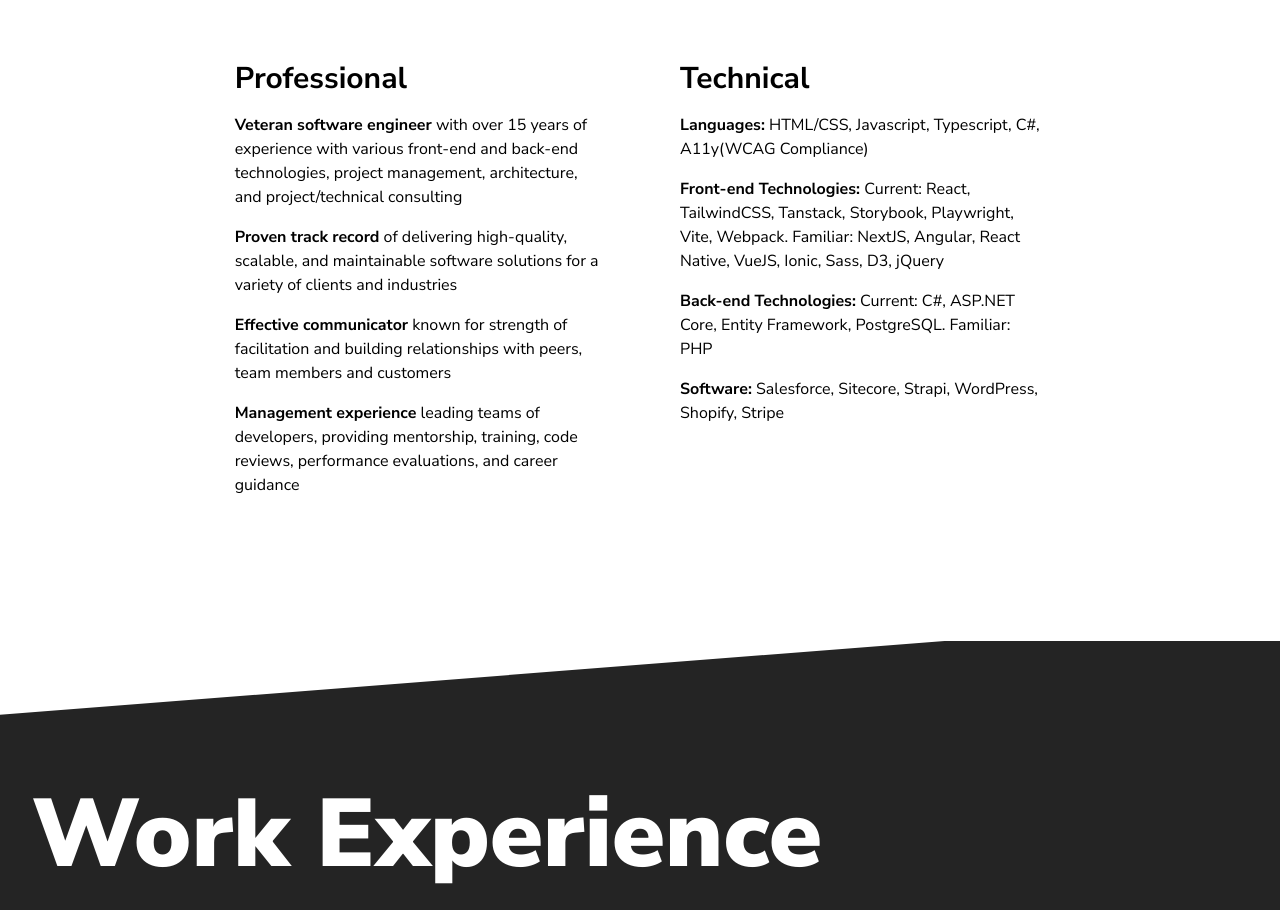
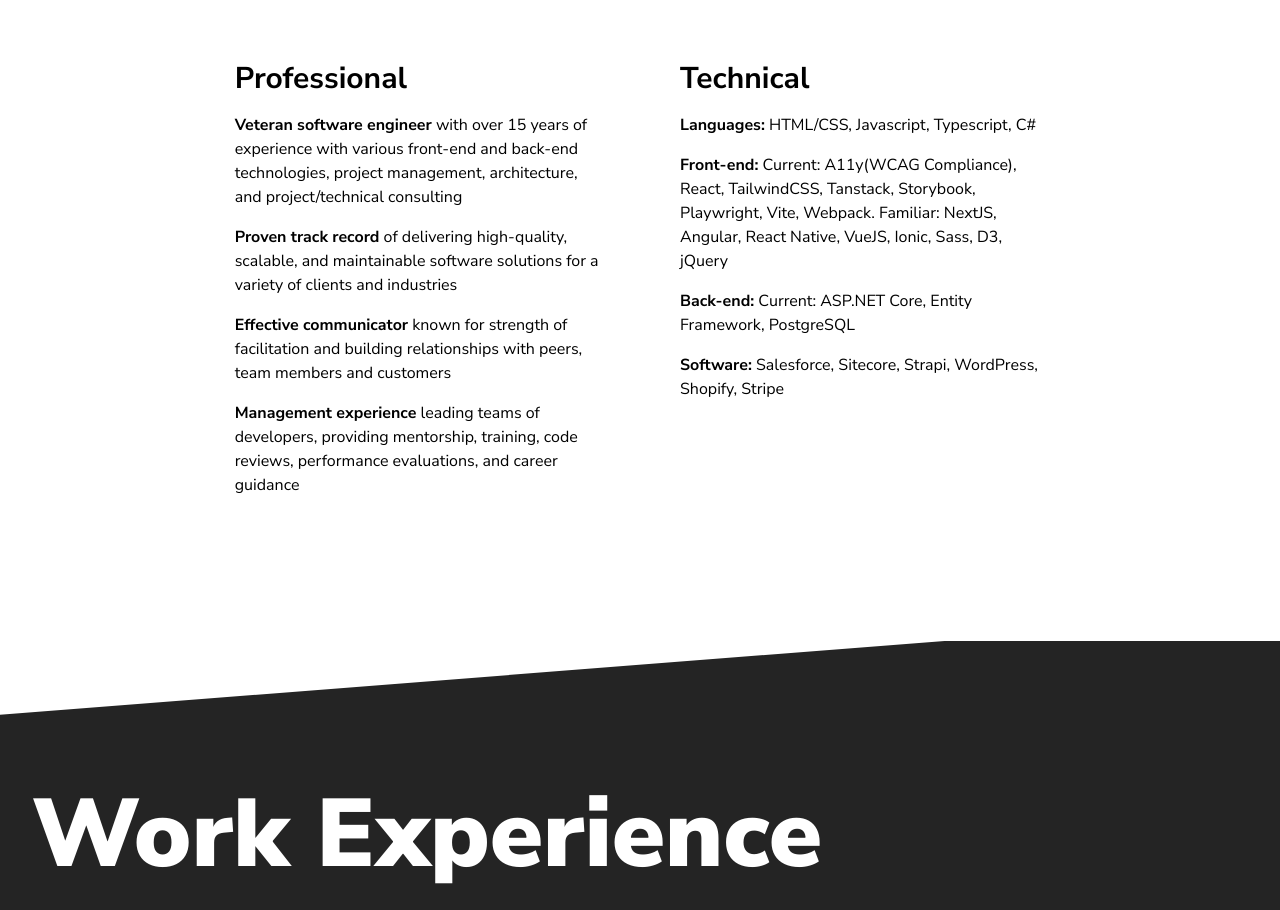
Before and after one commit to justindmyers/justindmyers.com, a website built with Parcel: page src/index.html in a window 1280 px wide. Shown: the part 1048-1958 px from the top of the page. Built offline with nearby package versions, Linux system fonts and the light colour scheme.

Commit message:
Update skills section

```diff
--- a/src/index.html
+++ b/src/index.html
@@ -118,20 +118,19 @@
 
 								<ul>
 									<li>
-										<p><strong>Languages:</strong> HTML/CSS, Javascript, Typescript, C#, A11y(WCAG Compliance)</p>
+										<p><strong>Languages:</strong> HTML/CSS, Javascript, Typescript, C#</p>
 									</li>
 
 									<li>
 										<p>
-											<strong>Front-end Technologies:</strong> Current: React, TailwindCSS, Tanstack, Storybook,
+											<strong>Front-end:</strong> Current: A11y(WCAG Compliance), React, TailwindCSS, Tanstack, Storybook,
 											Playwright, Vite, Webpack. Familiar: NextJS, Angular, React Native, VueJS, Ionic, Sass, D3, jQuery
 										</p>
 									</li>
 
 									<li>
 										<p>
-											<strong>Back-end Technologies:</strong> Current: C#, ASP.NET Core, Entity Framework, PostgreSQL.
-											Familiar: PHP
+											<strong>Back-end:</strong> Current: ASP.NET Core, Entity Framework, PostgreSQL
 										</p>
 									</li>
 
```
Also changed, not shown: 1 other file.
